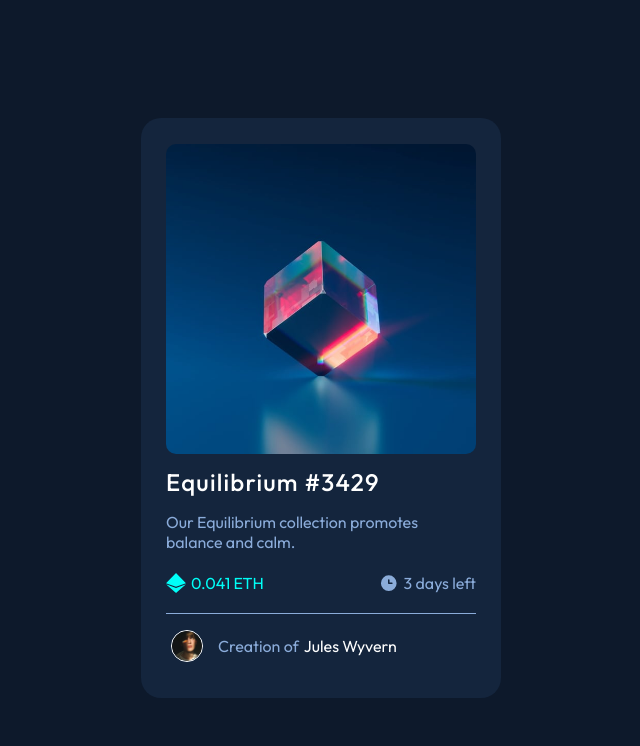
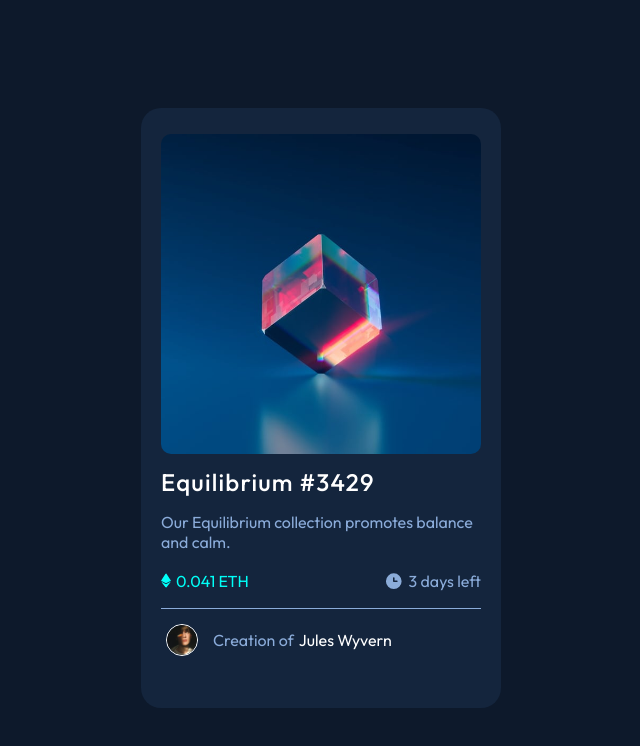
Before and after one commit to n335h/NFTCard, a plain HTML site: page index.html in a window 1280 px wide. Shown: the whole page, without its empty margins (319-959 px from the left). Drawn offline with Linux system fonts and the light colour scheme.

Commit message:
close but no cigar

```diff
--- a/styles.css
+++ b/styles.css
@@ -13,7 +13,7 @@ body {
 
 .container {
     width: 340px;
-    height: 580px;
+    height: 600px;
     margin: auto auto; /* set top, bottom, left, and right margins to auto */
     padding: 0 10px;
     background-color: hsl(216, 50%, 16%);
@@ -50,25 +50,25 @@ body {
 }
 
 .mainblock {
-    padding: 15px;
+    padding: 10px;
 }
 
 img {
     height: 100%;
     width: 100%;
     border-radius: 10px;
-    top: 25px;
+    top: 20px;
 
 }
 .img {
-    padding-top: 5px;
+    padding-top: -5px;
 }
 .chevrons {
     display: flex;
     justify-content: space-between;
     align-items: center;
-    width: 20px;
-    height:20px;
+    width: 10px;
+    height:15px;
     margin-top: 20px;
     margin-bottom: 20px;
     padding-right: 5px;
@@ -144,7 +144,8 @@ hr {
 }
 
 .mainimg {
-    margin-top: 10px;
+    margin-top: 5x;
+    height:80%;
 }
 .line-1 {
     height: 0.2px;
```
